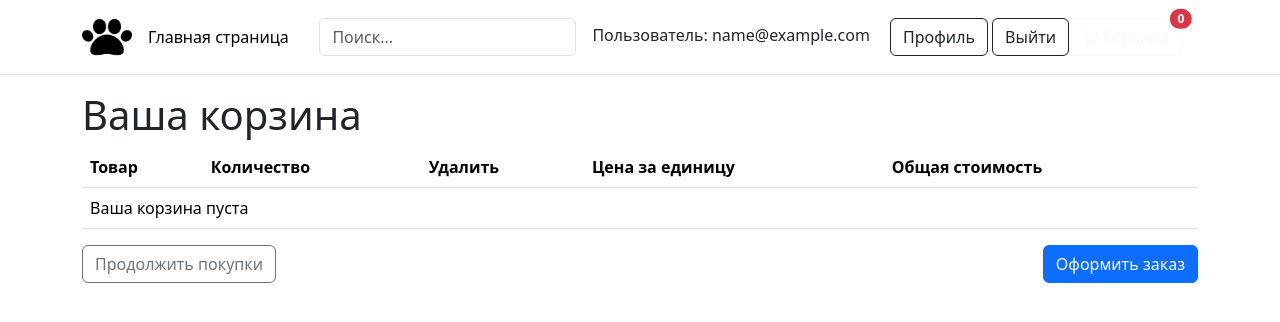
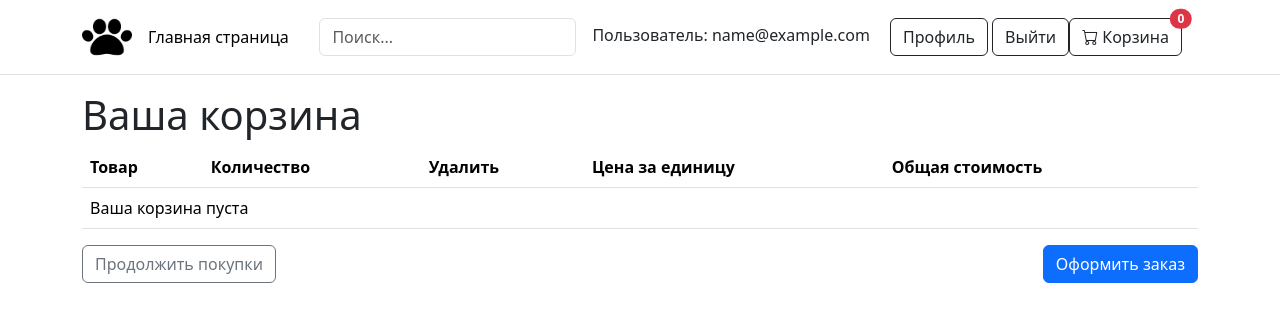
Before and after one commit to elyalkov/my-pet-project-django, a Django app: page /cart/ in a window 1280 px wide. Shown: the top 322 px of the page. Run offline with Django 4.2, Linux system fonts and the light colour scheme; the visitor is signed in with stand-in values (Sample User, id 1).

Commit message:
Отредактировал base.html

```diff
--- a/first_pet/main/templates/main/base.html
+++ b/first_pet/main/templates/main/base.html
@@ -1,6 +1,7 @@
 {% load static %}
 <!doctype html>
 <html lang="en">
+
 <head>
     <meta charset="UTF-8">
     <meta name="viewport"
@@ -10,14 +11,17 @@
     <link rel="stylesheet" href="https://cdn.jsdelivr.net/npm/bootstrap@5.3.3/dist/css/bootstrap.min.css">
     <link rel="stylesheet" href="https://cdn.jsdelivr.net/npm/bootstrap-icons@1.8.0/font/bootstrap-icons.css">
 </head>
+
 <body>
-
+    <!-- Хедер -->
     <header class="p-3 mb-3 border-bottom">
         <div class="container">
             <div class="d-flex flex-wrap align-items-center justify-content-center justify-content-lg-start">
                 <a href="/" class="d-flex align-items-center mb-2 mb-lg-0 link-body-emphasis text-decoration-none">
                     <img src="{% static 'main/img/logo.png' %}" alt="Логотип" width="50" height="42" class="me-2">
                 </a>
+
+                <!-- Навигация -->
                 <ul class="nav col-12 col-lg-auto me-lg-auto mb-2 justify-content-center mb-md-0">
                     <li><a href="{% url 'main:product_list' %}" class="nav-link px-2 link-body-emphasis">Главная страница</a></li>
                     {% for category in categories %}
@@ -28,6 +32,8 @@
                         </li>
                     {% endfor %}
                 </ul>
+
+                <!-- Поиск -->
                 <form class="col-12 col-lg-auto mb-3 mb-lg-0 me-lg-3" role="search" method="get" action="{% url 'main:product_list' %}">
                     <input type="search" name="q" class="form-control"
                         placeholder="Поиск..." aria-label="Поиск"
@@ -49,7 +55,7 @@
                 <!-- Корзина -->
                 {% if user.is_authenticated %}
                     <div class="d-flex">
-                        <a href="{% url "cart:cart_detail" %}" class="btn btn-outline-light position-relative me-3">
+                        <a href="{% url "cart:cart_detail" %}" class="btn btn-outline-dark position-relative me-3">
                             <i class="bi bi-cart"></i> Корзина
                             <span class="position-absolute top-0 start-100 translate-middle badge rounded-pill bg-danger">
                                 {% with total_items=cart|length %}
@@ -64,7 +70,6 @@
                     </div>
                 {% endif %}
 
-
             </div>
         </div>
     </header>
@@ -73,5 +78,6 @@
             {% block content %}
             {% endblock %}
         </div>
+
 </body>
 </html>
```
